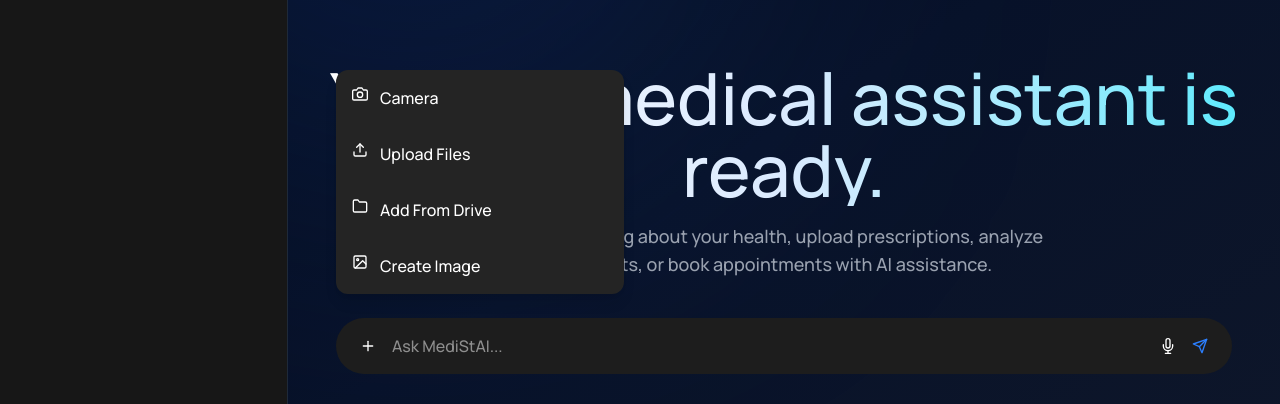
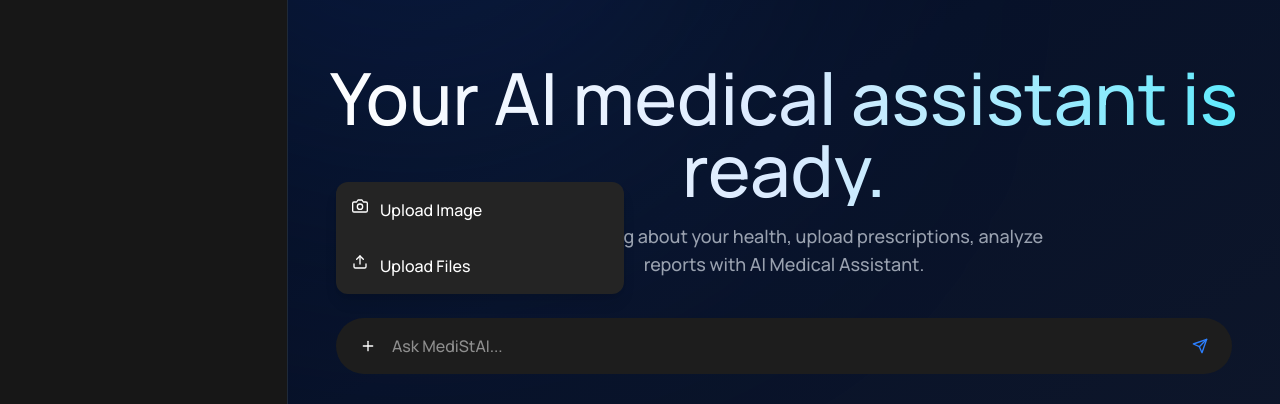
Before and after one commit to Sayantaniroy07/MedistAi, a React (Vite) app in the folder frontend/: page /Ui in a window 1280 px wide. Both pictures are taken after a click on the button 368 px from the left and 528 px from the top of the page. Shown: the part 182-586 px from the top of the page. Built offline with nearby package versions, Linux system fonts and the light colour scheme.

Commit message:
Update InputBar and UI components

```diff
--- a/frontend/src/components/InputBar.jsx
+++ b/frontend/src/components/InputBar.jsx
@@ -180,7 +180,7 @@
             className="w-full p-4 flex gap-3 hover:bg-[#2d2d2d]"
           >
             <FiCamera />
-            Camera
+            Upload Image
           </button>
 
           {/* UPLOAD */}
@@ -196,37 +196,9 @@
             Upload Files
           </button>
 
-          {/* DRIVE */}
 
-          <button
-            type="button"
-            onClick={() =>
-              alert(
-                "Google Drive integration coming soon"
-              )
-            }
-            className="w-full p-4 flex gap-3 hover:bg-[#2d2d2d]"
-          >
-            <FiFolder />
-            Add From Drive
-          </button>
 
-          {/* IMAGE */}
 
-          <button
-            type="button"
-            onClick={() => {
-              setPrompt(
-                "Generate an image of "
-              );
-
-              setPlusMenuOpen(false);
-            }}
-            className="w-full p-4 flex gap-3 hover:bg-[#2d2d2d]"
-          >
-            <FiImage />
-            Create Image
-          </button>
 
         </div>
       )}
@@ -266,12 +238,7 @@
           className="flex-1 bg-transparent outline-none"
         />
 
-        <button
-          type="button"
-          onClick={startListening}
-        >
-          <FiMic />
-        </button>
+
 
         <button
           type="button"
--- a/frontend/src/components/Ui.jsx
+++ b/frontend/src/components/Ui.jsx
@@ -72,13 +72,10 @@
         Your AI medical assistant is ready.
     </span>
 
-    {/* <span className="block mt-3 text-4xl md:text-5xl text-blue-300">
-        {user?.given_name || user?.name?.split("@")[0]}
-    </span> */}
 </h1>
 <p className="z-10 mb-10 text-lg text-gray-400 text-center max-w-xl">
     Ask anything about your health, upload prescriptions,
-    analyze reports, or book appointments with AI assistance.
+    analyze reports with AI Medical Assistant.
 </p>
         {/* Input Area */}
        <div className="z-10 w-full max-w-4xl">
```
